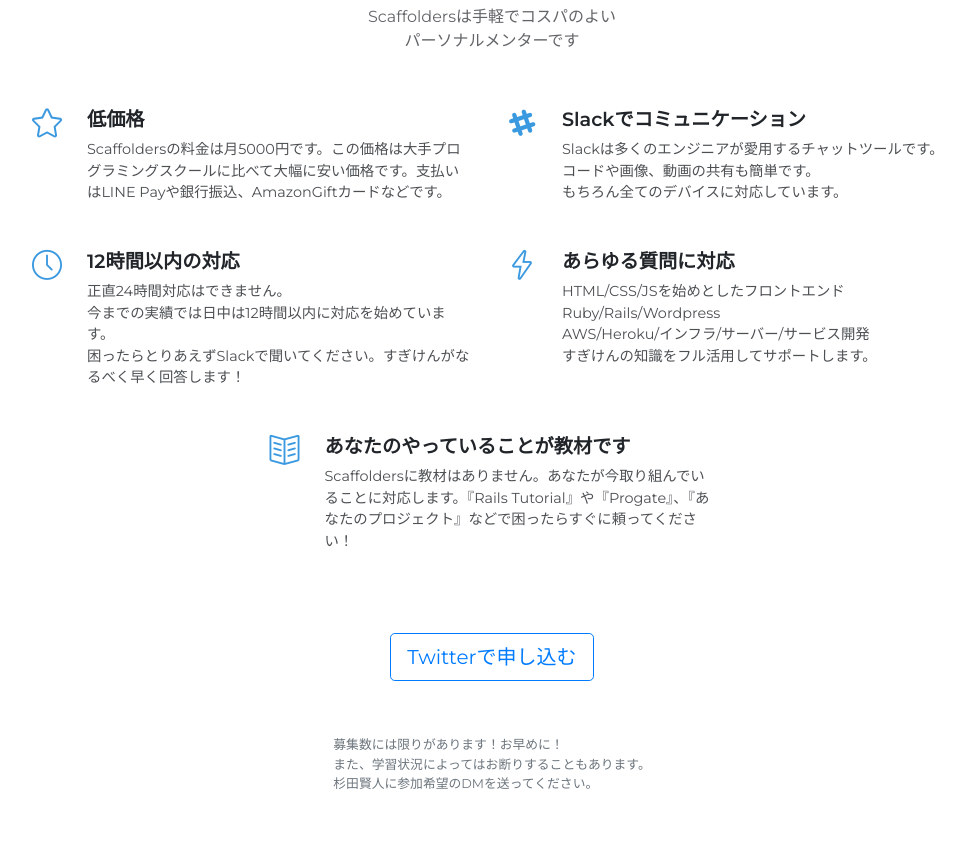
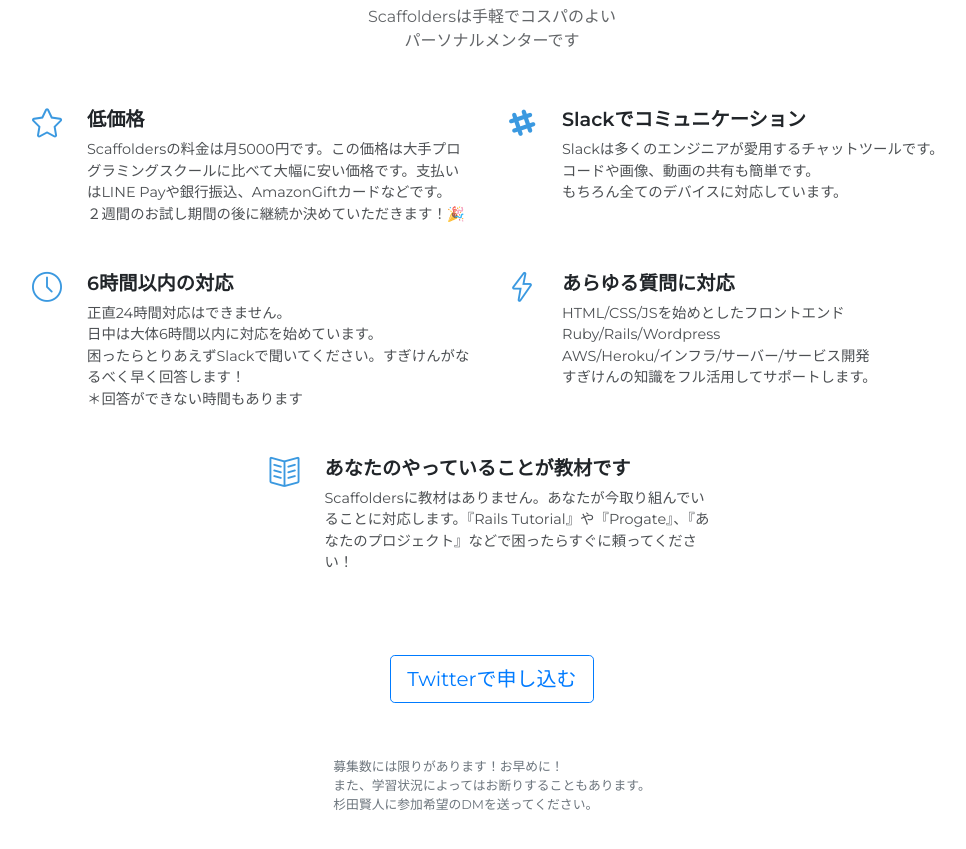
Before and after one commit to SugiKent/Scaffolders_LP, a plain HTML site: page index.html in a window 1280 px wide. Shown: the part 1500-2349 px from the top of the page, without its empty margins (148-1114 px from the left). Drawn offline with nearby package versions, Linux system fonts and the light colour scheme; some packages are replaced by stand-ins of ours; a script that the page names is missing.

Commit message:
文言修正

```diff
--- a/index.html
+++ b/index.html
@@ -11,6 +11,7 @@
     <link rel="stylesheet" href="https://cdnjs.cloudflare.com/ajax/libs/simple-line-icons/2.4.1/css/simple-line-icons.min.css">
     <link rel="stylesheet" href="https://cdnjs.cloudflare.com/ajax/libs/baguettebox.js/1.10.0/baguetteBox.min.css">
     <link rel="stylesheet" href="assets/css/styles.min.css">
+    <title>Scaffolders｜エンジニアが優しく質問に答えるSlack</title>
 
     <meta property="og:type" content="website">
     <meta property="og:title" content="Scaffolders｜エンジニアが優しく質問に答えるSlack">
@@ -63,15 +64,15 @@
                 <div class="row justify-content-center">
                     <div class="col-md-5 feature-box"><i class="icon-star icon"></i>
                         <h4>低価格</h4>
-                        <p>Scaffoldersの料金は月5000円です。この価格は大手プログラミングスクールに比べて大幅に安い価格です。支払いはLINE Payや銀行振込、AmazonGiftカードなどです。<br></p>
+                        <p>Scaffoldersの料金は月5000円です。この価格は大手プログラミングスクールに比べて大幅に安い価格です。支払いはLINE Payや銀行振込、AmazonGiftカードなどです。<br>２週間のお試し期間の後に継続か決めていただきます！🎉</p>
                     </div>
                     <div class="col-md-5 feature-box"><i class="fab fa-slack-hash icon"></i>
                         <h4>Slackでコミュニケーション</h4>
                         <p>Slackは多くのエンジニアが愛用するチャットツールです。コードや画像、動画の共有も簡単です。<br>もちろん全てのデバイスに対応しています。</p>
                     </div>
                     <div class="col-md-5 feature-box"><i class="icon-clock icon"></i>
-                        <h4>12時間以内の対応</h4>
-                        <p>正直24時間対応はできません。<br>今までの実績では日中は12時間以内に対応を始めています。<br>困ったらとりあえずSlackで聞いてください。すぎけんがなるべく早く回答します！</p>
+                        <h4>6時間以内の対応</h4>
+                        <p>正直24時間対応はできません。<br>日中は大体6時間以内に対応を始めています。<br>困ったらとりあえずSlackで聞いてください。すぎけんがなるべく早く回答します！<br>＊回答ができない時間もあります</p>
                     </div>
                     <div class="col-md-5 feature-box"><i class="icon-energy icon"></i>
                         <h4>あらゆる質問に対応</h4>
```
